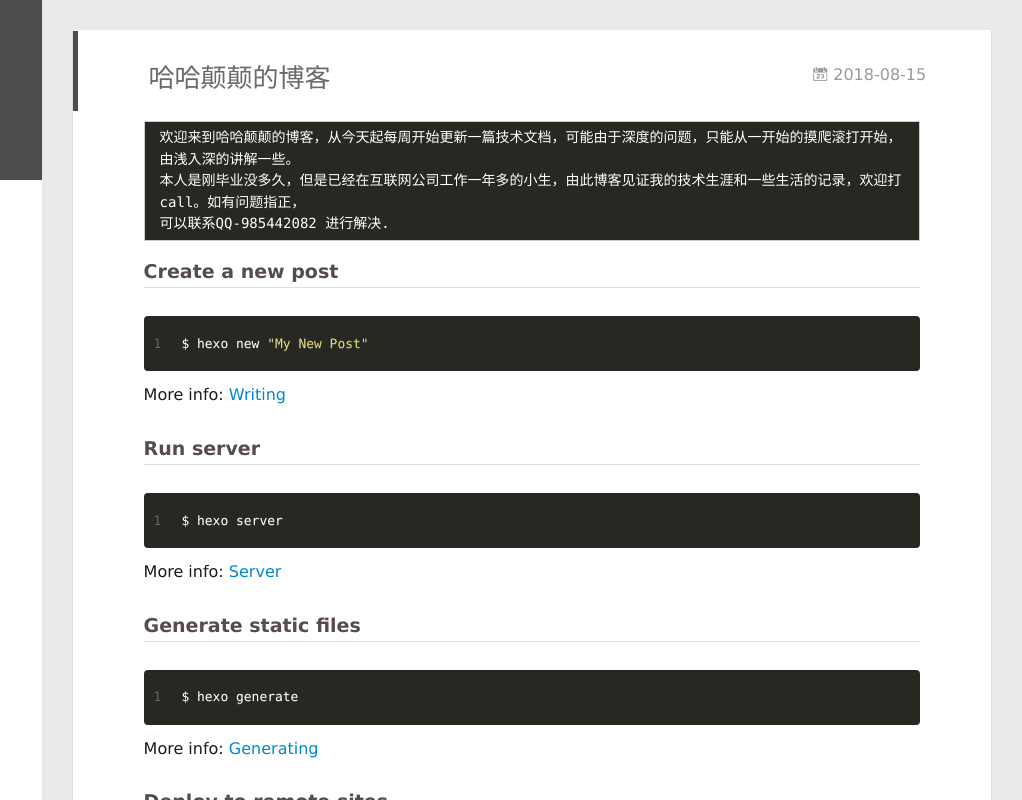
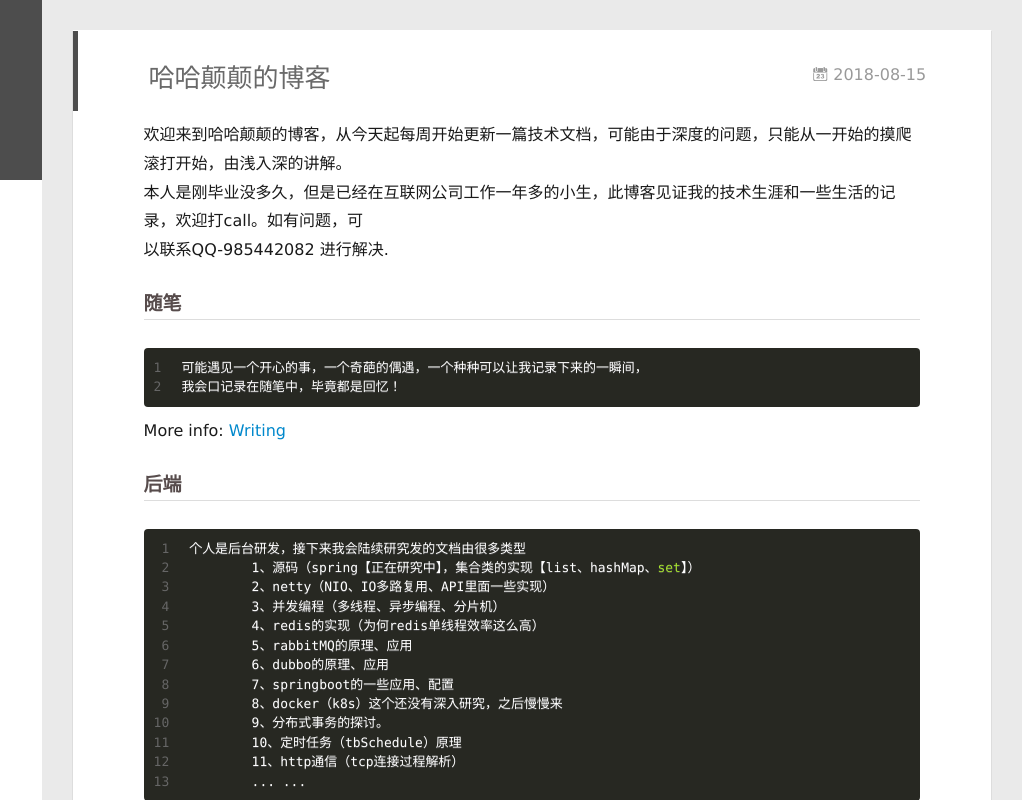
Before and after one commit to Flynn-hhdd/fanlingyin.github.io, a plain HTML site: page 2018/08/15/hello-world/index.html in a window 1280 px wide. Shown: the full height of the page, 258-1280 px from the left. Drawn offline with nearby package versions, Linux system fonts and the light colour scheme; some packages are replaced by stand-ins of ours; no server answers; a script that the page names is missing.

Commit message:
Site updated: 2018-08-15 16:00:33

```diff
--- a/2018/08/15/hello-world/index.html
+++ b/2018/08/15/hello-world/index.html
@@ -8,17 +8,17 @@
   <link rel="dns-prefetch" href="http://yoursite.com">
   <title>哈哈颠颠的博客 | 哈哈颠颠的博客</title>
   <meta name="viewport" content="width=device-width, initial-scale=1, maximum-scale=1">
-  <meta name="description" content="欢迎来到哈哈颠颠的博客，从今天起每周开始更新一篇技术文档，可能由于深度的问题，只能从一开始的摸爬滚打开始，由浅入深的讲解一些。 本人是刚毕业没多久，但是已经在互联网公司工作一年多的小生，由此博客见证我的技术生涯和一些生活的记录，欢迎打call。如有问题指正， 可以联系QQ-985442082 进行解决. Create a new post1$ hexo new &quot;My New Post&quot; More">
+  <meta name="description" content="欢迎来到哈哈颠颠的博客，从今天起每周开始更新一篇技术文档，可能由于深度的问题，只能从一开始的摸爬滚打开始，由浅入深的讲解。本人是刚毕业没多久，但是已经在互联网公司工作一年多的小生，此博客见证我的技术生涯和一些生活的记录，欢迎打call。如有问题，可以联系QQ-985442082 进行解决. 随笔12可能遇见一个开心的事，一个奇葩的偶遇，一个种种可以让我记录下来的一瞬间，我会口记录在随笔中，毕竟都是">
 <meta property="og:type" content="article">
 <meta property="og:title" content="哈哈颠颠的博客">
 <meta property="og:url" content="http://yoursite.com/2018/08/15/hello-world/index.html">
 <meta property="og:site_name" content="哈哈颠颠的博客">
-<meta property="og:description" content="欢迎来到哈哈颠颠的博客，从今天起每周开始更新一篇技术文档，可能由于深度的问题，只能从一开始的摸爬滚打开始，由浅入深的讲解一些。 本人是刚毕业没多久，但是已经在互联网公司工作一年多的小生，由此博客见证我的技术生涯和一些生活的记录，欢迎打call。如有问题指正， 可以联系QQ-985442082 进行解决. Create a new post1$ hexo new &quot;My New Post&quot; More">
+<meta property="og:description" content="欢迎来到哈哈颠颠的博客，从今天起每周开始更新一篇技术文档，可能由于深度的问题，只能从一开始的摸爬滚打开始，由浅入深的讲解。本人是刚毕业没多久，但是已经在互联网公司工作一年多的小生，此博客见证我的技术生涯和一些生活的记录，欢迎打call。如有问题，可以联系QQ-985442082 进行解决. 随笔12可能遇见一个开心的事，一个奇葩的偶遇，一个种种可以让我记录下来的一瞬间，我会口记录在随笔中，毕竟都是">
 <meta property="og:locale" content="default">
-<meta property="og:updated_time" content="2018-08-15T06:18:36.404Z">
+<meta property="og:updated_time" content="2018-08-15T08:00:19.116Z">
 <meta name="twitter:card" content="summary">
 <meta name="twitter:title" content="哈哈颠颠的博客">
-<meta name="twitter:description" content="欢迎来到哈哈颠颠的博客，从今天起每周开始更新一篇技术文档，可能由于深度的问题，只能从一开始的摸爬滚打开始，由浅入深的讲解一些。 本人是刚毕业没多久，但是已经在互联网公司工作一年多的小生，由此博客见证我的技术生涯和一些生活的记录，欢迎打call。如有问题指正， 可以联系QQ-985442082 进行解决. Create a new post1$ hexo new &quot;My New Post&quot; More">
+<meta name="twitter:description" content="欢迎来到哈哈颠颠的博客，从今天起每周开始更新一篇技术文档，可能由于深度的问题，只能从一开始的摸爬滚打开始，由浅入深的讲解。本人是刚毕业没多久，但是已经在互联网公司工作一年多的小生，此博客见证我的技术生涯和一些生活的记录，欢迎打call。如有问题，可以联系QQ-985442082 进行解决. 随笔12可能遇见一个开心的事，一个奇葩的偶遇，一个种种可以让我记录下来的一瞬间，我会口记录在随笔中，毕竟都是">
 
     <link rel="alternative" href="/atom.xml" title="哈哈颠颠的博客" type="application/atom+xml">
 
@@ -188,17 +188,12 @@
 
     <div class="article-entry" itemprop="articleBody">
 
-        <pre><code>欢迎来到哈哈颠颠的博客，从今天起每周开始更新一篇技术文档，可能由于深度的问题，只能从一开始的摸爬滚打开始，由浅入深的讲解一些。
-本人是刚毕业没多久，但是已经在互联网公司工作一年多的小生，由此博客见证我的技术生涯和一些生活的记录，欢迎打call。如有问题指正，
-可以联系QQ-985442082 进行解决.
-</code></pre><h3 id="Create-a-new-post"><a href="#Create-a-new-post" class="headerlink" title="Create a new post"></a>Create a new post</h3><figure class="highlight bash"><table><tr><td class="gutter"><pre><span class="line">1</span><br></pre></td><td class="code"><pre><span class="line">$ hexo new <span class="string">"My New Post"</span></span><br></pre></td></tr></table></figure>
+        <p>欢迎来到哈哈颠颠的博客，从今天起每周开始更新一篇技术文档，可能由于深度的问题，只能从一开始的摸爬滚打开始，由浅入深的讲解。<br>本人是刚毕业没多久，但是已经在互联网公司工作一年多的小生，此博客见证我的技术生涯和一些生活的记录，欢迎打call。如有问题，可<br>以联系QQ-985442082 进行解决.</p>
+<h3 id="随笔"><a href="#随笔" class="headerlink" title="随笔"></a>随笔</h3><figure class="highlight bash"><table><tr><td class="gutter"><pre><span class="line">1</span><br><span class="line">2</span><br></pre></td><td class="code"><pre><span class="line">可能遇见一个开心的事，一个奇葩的偶遇，一个种种可以让我记录下来的一瞬间，</span><br><span class="line">我会口记录在随笔中，毕竟都是回忆！</span><br></pre></td></tr></table></figure>
 <p>More info: <a href="https://hexo.io/docs/writing.html" target="_blank" rel="noopener">Writing</a></p>
-<h3 id="Run-server"><a href="#Run-server" class="headerlink" title="Run server"></a>Run server</h3><figure class="highlight bash"><table><tr><td class="gutter"><pre><span class="line">1</span><br></pre></td><td class="code"><pre><span class="line">$ hexo server</span><br></pre></td></tr></table></figure>
+<h3 id="后端"><a href="#后端" class="headerlink" title="后端"></a>后端</h3><figure class="highlight bash"><table><tr><td class="gutter"><pre><span class="line">1</span><br><span class="line">2</span><br><span class="line">3</span><br><span class="line">4</span><br><span class="line">5</span><br><span class="line">6</span><br><span class="line">7</span><br><span class="line">8</span><br><span class="line">9</span><br><span class="line">10</span><br><span class="line">11</span><br><span class="line">12</span><br><span class="line">13</span><br></pre></td><td class="code"><pre><span class="line">个人是后台研发，接下来我会陆续研究发的文档由很多类型</span><br><span class="line">	1、源码（spring【正在研究中】，集合类的实现【list、hashMap、<span class="built_in">set</span>】）</span><br><span class="line">	2、netty（NIO、IO多路复用、API里面一些实现）</span><br><span class="line">	3、并发编程（多线程、异步编程、分片机）</span><br><span class="line">	4、redis的实现（为何redis单线程效率这么高）</span><br><span class="line">	5、rabbitMQ的原理、应用</span><br><span class="line">	6、dubbo的原理、应用</span><br><span class="line">	7、springboot的一些应用、配置</span><br><span class="line">	8、docker（k8s）这个还没有深入研究，之后慢慢来</span><br><span class="line">	9、分布式事务的探讨。</span><br><span class="line">	10、定时任务（tbSchedule）原理</span><br><span class="line">	11、http通信（tcp连接过程解析）</span><br><span class="line">	... ...</span><br></pre></td></tr></table></figure>
 <p>More info: <a href="https://hexo.io/docs/server.html" target="_blank" rel="noopener">Server</a></p>
-<h3 id="Generate-static-files"><a href="#Generate-static-files" class="headerlink" title="Generate static files"></a>Generate static files</h3><figure class="highlight bash"><table><tr><td class="gutter"><pre><span class="line">1</span><br></pre></td><td class="code"><pre><span class="line">$ hexo generate</span><br></pre></td></tr></table></figure>
-<p>More info: <a href="https://hexo.io/docs/generating.html" target="_blank" rel="noopener">Generating</a></p>
-<h3 id="Deploy-to-remote-sites"><a href="#Deploy-to-remote-sites" class="headerlink" title="Deploy to remote sites"></a>Deploy to remote sites</h3><figure class="highlight bash"><table><tr><td class="gutter"><pre><span class="line">1</span><br></pre></td><td class="code"><pre><span class="line">$ hexo deploy</span><br></pre></td></tr></table></figure>
-<p>More info: <a href="https://hexo.io/docs/deployment.html" target="_blank" rel="noopener">Deployment</a></p>
+<h3 id="立FLAG"><a href="#立FLAG" class="headerlink" title="立FLAG"></a>立FLAG</h3><figure class="highlight bash"><table><tr><td class="gutter"><pre><span class="line">1</span><br><span class="line">2</span><br><span class="line">3</span><br></pre></td><td class="code"><pre><span class="line">万事都要立个flag嘛，标志都没有更没有动力，看着这些问题，我的天这得学习多久才能。。。，慢慢来，</span><br><span class="line">趁着年轻就要折腾一下，要不然和咸鱼有什么区别呢。</span><br><span class="line">我会慢慢的利用git，贴一些源码过去，或者demo，欢迎来踩！！！</span><br></pre></td></tr></table></figure>
 
 
 
```
Also changed, not shown: index.html (+4 -9 lines).
